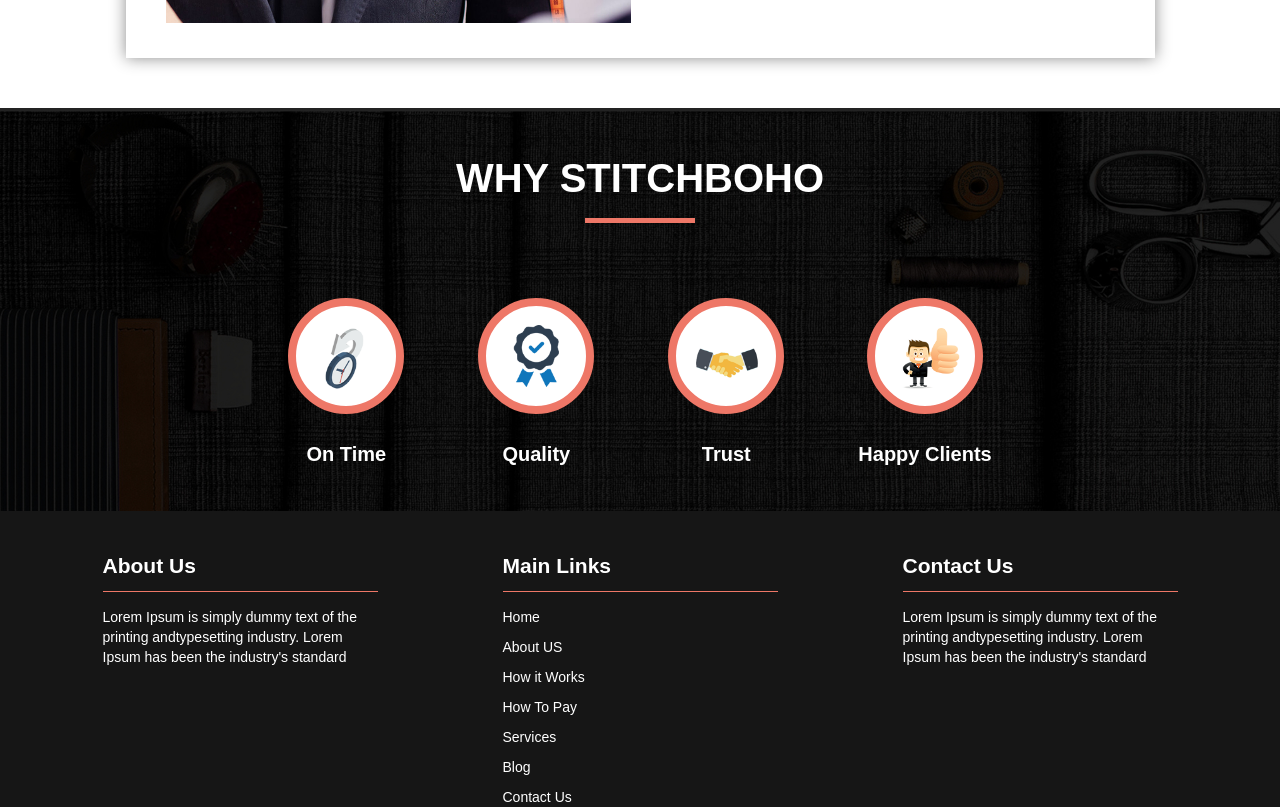
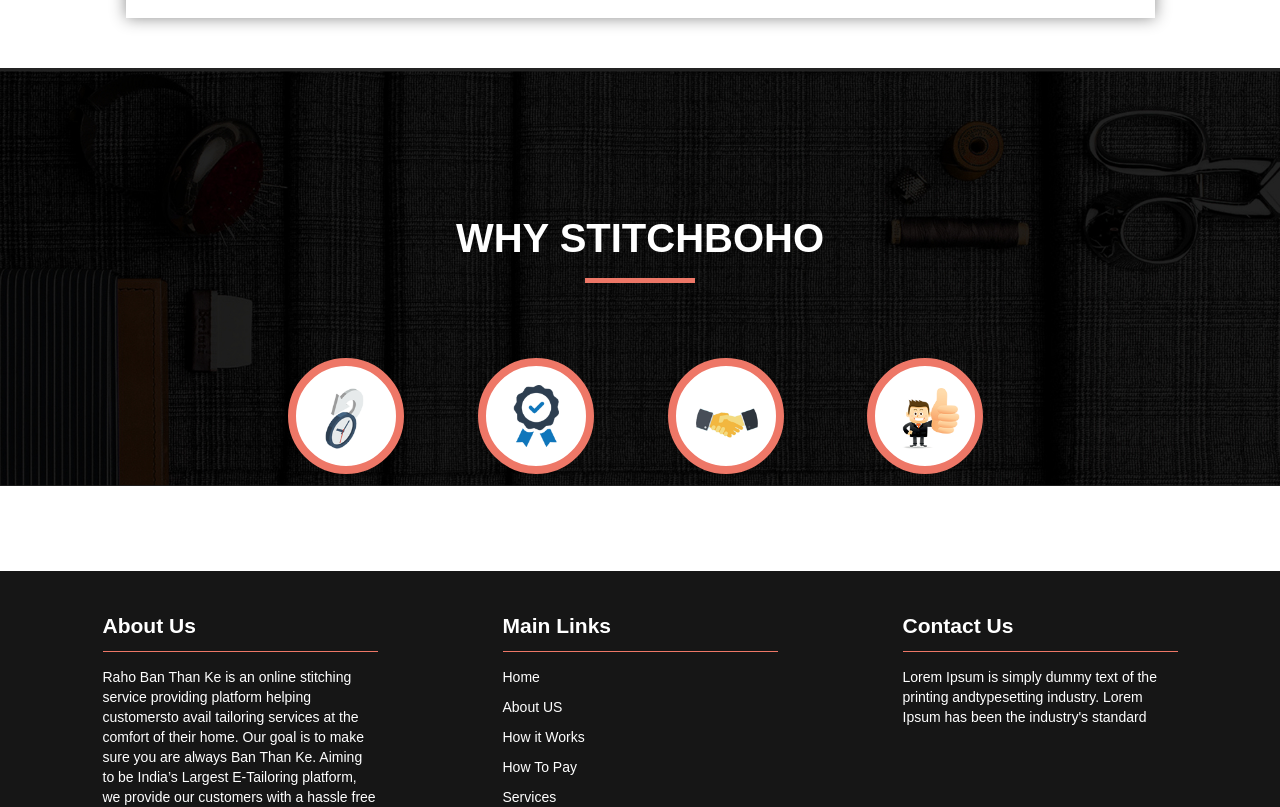
Before and after one commit to Subrata0biswas/stichboho, a React (Create React App) app: page /about-us in a window 1280 px wide. Shown: the part 740-1547 px from the top of the page. Built offline with nearby package versions, Linux system fonts and the light colour scheme.

Commit message:
about us page modified

```diff
--- a/public/assets/css/styles.css
+++ b/public/assets/css/styles.css
@@ -35,7 +35,7 @@
   margin: 0 0;
   padding: 0 17px;
   border-right: 1px solid #fff;
-  color:#fff;
+  color: #fff;
 }
 .nav ul li span {
   display: block;
@@ -60,7 +60,6 @@
   display: block;
 }
 header .logo img {
-
 }
 .main-banner {
   border: 0;
@@ -631,10 +630,11 @@
 /*-------------About us------------*/
 .about-title {
   background: url(../images/about-title.jpg) no-repeat 0 0;
-  padding: 120px 0;
+  padding: 50px 0;
   background-size: 100%;
   text-align: center;
   background-position: 0 -13px;
+  margin-top: 100px;
 }
 .about-us-outer {
   margin: 0 -21px;
--- a/public/index.html
+++ b/public/index.html
@@ -2,7 +2,7 @@
 <html lang="en">
   <head>
     <meta charset="utf-8" />
-    <!-- <link rel="icon" href="%PUBLIC_URL%/favicon.ico" /> -->
+    <link rel="icon" href="%PUBLIC_URL%/assets/images/logo.png" />
     <meta name="viewport" content="width=device-width, initial-scale=1" />
     <meta name="theme-color" content="#000000" />
     <meta
--- a/src/components/footer/footer.js
+++ b/src/components/footer/footer.js
@@ -22,8 +22,12 @@
             <div className="footer-con">
               <h2 className="title">About Us</h2>
               <p>
-                Lorem Ipsum is simply dummy text of the printing andtypesetting
-                industry. Lorem Ipsum has been the industry's standard{" "}
+                Raho Ban Than Ke is an online stitching service providing
+                platform helping customersto avail tailoring services at the
+                comfort of their home. Our goal is to make sure you are always
+                Ban Than Ke. Aiming to be India’s Largest E-Tailoring platform,
+                we provide our customers with a hassle free way to select
+                fabrics and get stitched in the manner they desire.
               </p>
             </div>
             <div className="footer-con footer-link">
--- a/src/layout/layout.js
+++ b/src/layout/layout.js
@@ -1,4 +1,4 @@
-import React, { useEffect, useState } from "react";
+import React, { useState } from "react";
 
 // import Component
 import Header from "../components/header/header";
```
